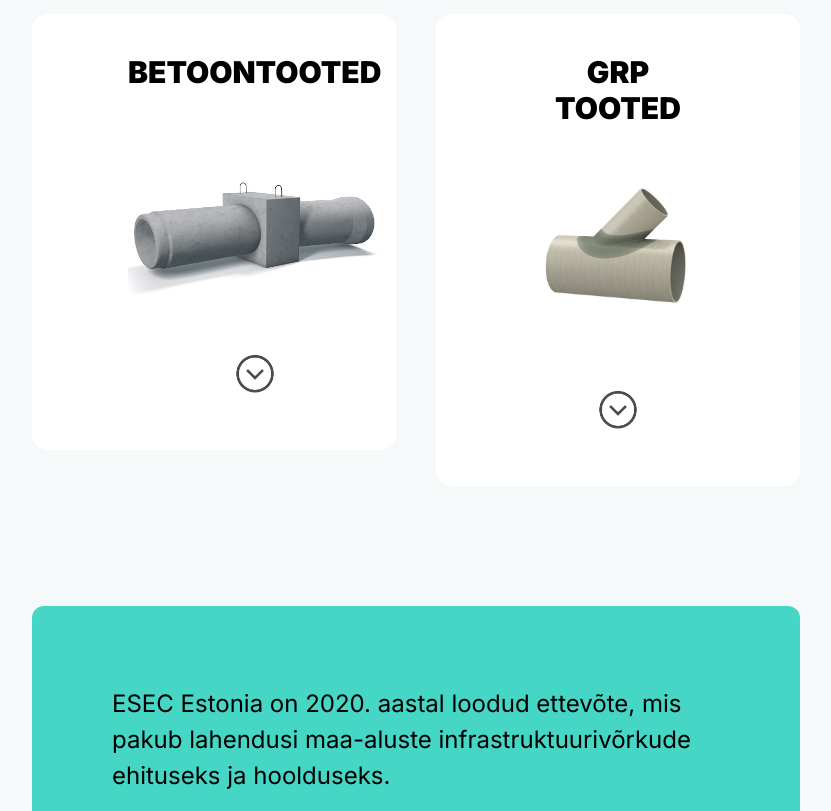
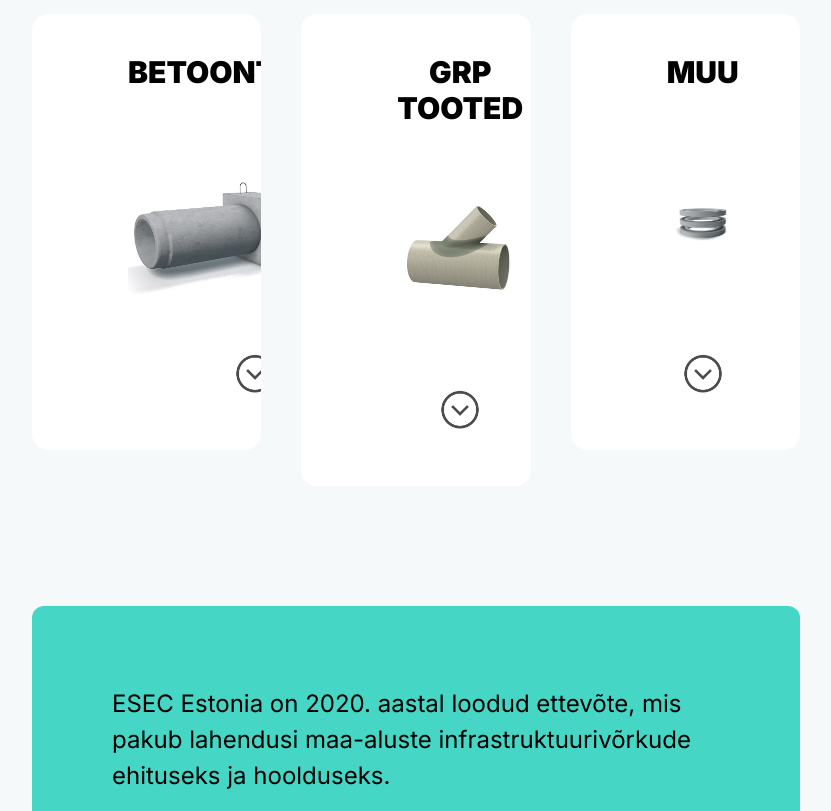
Before and after one commit to mikkpav/esec, a React (Vite) app: page / in a window 1280 px wide. Shown: the part 1614-2425 px from the top of the page, without its empty margins (224-1055 px from the left). Built offline with nearby package versions, Linux system fonts and the light colour scheme.

Commit message:
Add a third setion, dummy data.

```diff
--- a/src/data/products.ts
+++ b/src/data/products.ts
@@ -1,6 +1,7 @@
 import type { Product } from '../types/Product';
 import Poogen from '../assets/image-poogen.jpg';
 import Wye from '../assets/image-wye.jpg';
+import Rings from '../assets/image-rings.jpg';
 
 const imagesConcreteWell = Object.values(
     import.meta.glob('../images/concrete/wells/*.jpg', { eager: true, as: 'url' })
@@ -77,5 +78,26 @@ export const products: Product[] = [
                 images: imagesGRPMicro
             }
         ]
+    },
+    {
+        title: 'MUU',
+        description: 'Muud konkurentidelt üle varastatud ROI pumbad.',
+        image: Rings,
+        linkTitle: '',
+        linkUrl: '',
+        productItems: [
+            {
+                title: 'Sitahaisu filtrid',
+                images: []
+            },
+            {
+                title: 'Aktiivsöed',
+                images: []
+            },
+            {
+                title: 'Mingid asjad veel',
+                images: []
+            }
+        ]
     }
 ]
```
Also changed, not shown: src/assets/image-rings.jpg (added).
